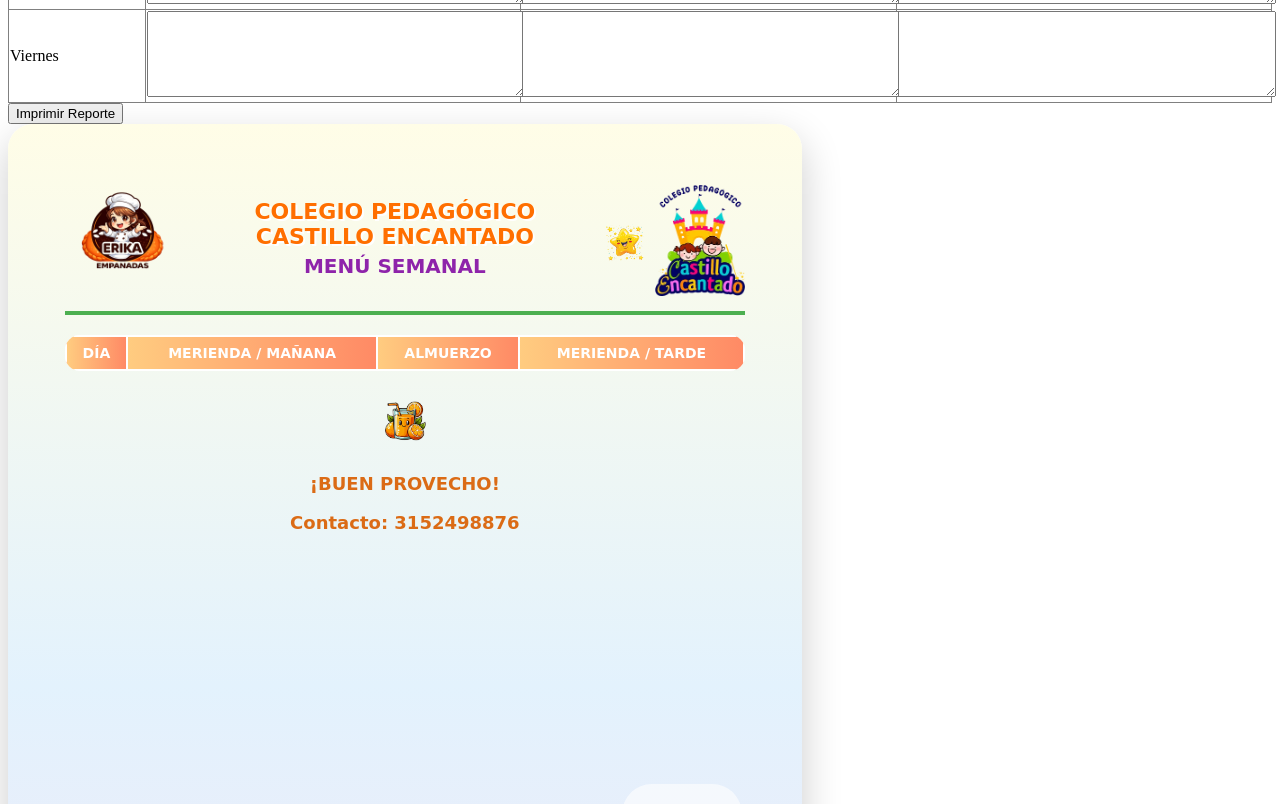
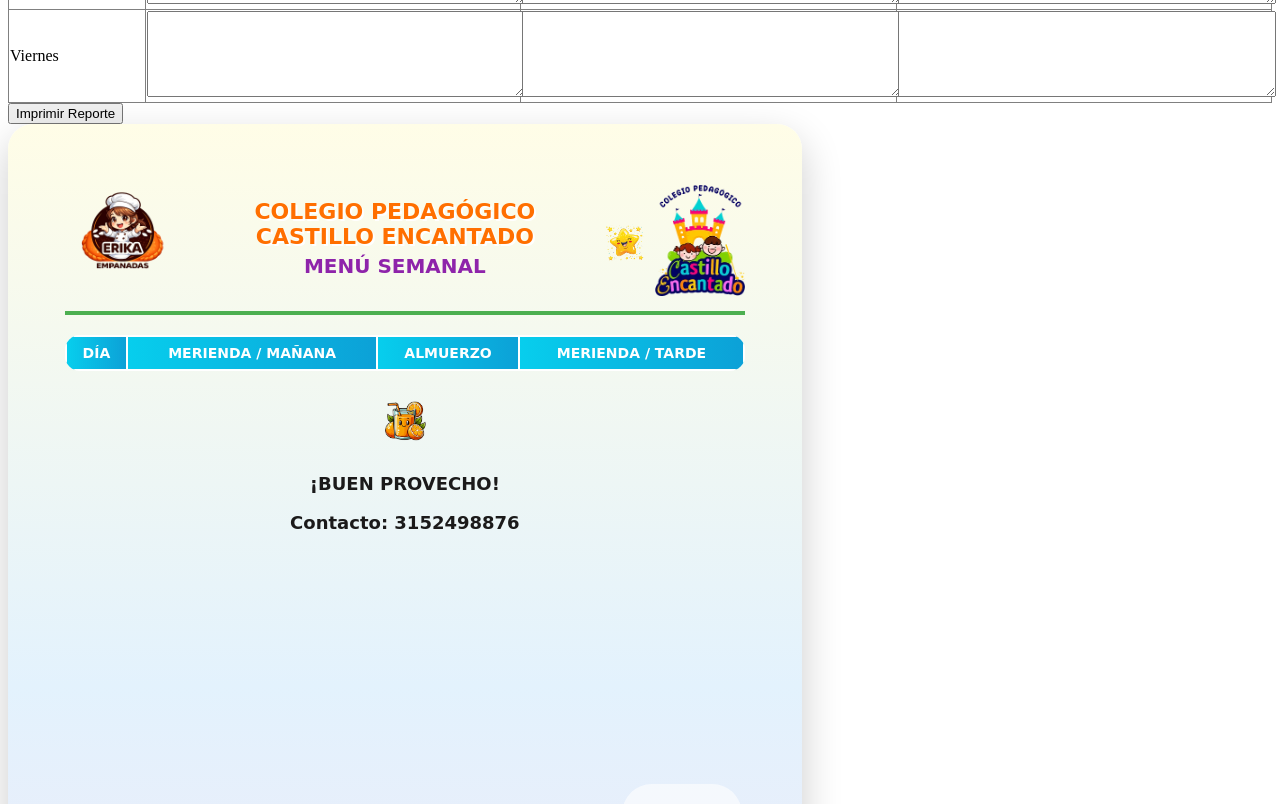
Before and after one commit to jhonf79/foodclass-menu, a Vue app: page / in a window 1280 px wide. Shown: the part 480-1284 px from the top of the page. Built offline with nearby package versions, Linux system fonts and the light colour scheme.

Commit message:
proyecto fuente

```diff
--- a/src/components/MenuReport.vue
+++ b/src/components/MenuReport.vue
@@ -292,7 +292,7 @@ const getIconByDay = (day) => {
   padding: 15mm;
   box-sizing: border-box;
 
-  font-family: "Comic Sans MS", cursive, sans-serif;
+ font-family: "Comic Sans MS", Arial, sans-serif;
 
   border-radius: 25px;
   box-shadow: 0 15px 40px rgba(0,0,0,0.2);
@@ -360,7 +360,7 @@ const getIconByDay = (day) => {
 
 .title-section p {
   margin: 0;
-  font-weight: bold;
+  font-weight: sans-serif;
 }
 .decor-star {
   width: 40px;
@@ -382,8 +382,6 @@ const getIconByDay = (day) => {
 /* ========================================= */
 /* TABLA                                     */
 /* ========================================= */
-
-
 .menu-table {
   width: 100%;
   border-collapse: collapse;
@@ -417,8 +415,8 @@ const getIconByDay = (day) => {
 .menu-table th {
   background: linear-gradient(
     90deg,
-    #ffcc80,
-    #ff8a65
+    #07ceed,
+    #0ca1d7
   );
   color: white;
   padding: 8px;
@@ -457,7 +455,7 @@ const getIconByDay = (day) => {
  margin-top: 25px;
   text-align: center;
   font-weight: bold;
-  color: #db6b15;
+  color: #1b1a1a;
   font-size: 18px;
 }
 .footer-icon {
```
